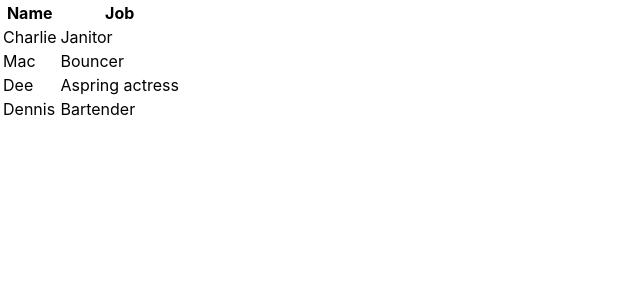
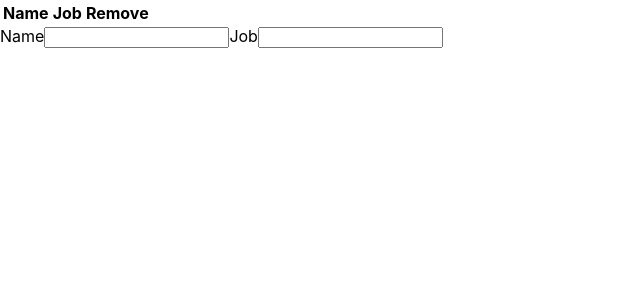
Before and after one commit to xunzou/my-react, a React (Create React App) app: page / in a window 1280 px wide. Shown: the top 300 px of the page, without its empty margins (0-640 px from the left). Built offline with nearby package versions, Linux system fonts and the light colour scheme.

Commit message:
增加form

```diff
--- a/src/app/App.js
+++ b/src/app/App.js
@@ -1,24 +1,9 @@
 import React, { Component } from 'react'
 import Table from './table'
+import Form from './Form'
 class App extends Component {
   state = {
-    characters: [
-    {
-      name: 'Charlie',
-      job: 'Janitor',
-    },
-    {
-      name: 'Mac',
-      job: 'Bouncer',
-    },
-    {
-      name: 'Dee',
-      job: 'Aspring actress',
-    },
-    {
-      name: 'Dennis',
-      job: 'Bartender',
-    }, ]
+    characters: [ ]
   };
   removeCharacter = index => {
     const { characters } = this.state
@@ -29,11 +14,15 @@
       }),
     })
   }
+  handleSubmit = character => {
+    this.setState({ characters: [...this.state.characters, character] })
+  }
   render() {
     const { characters } = this.state
     return (
       <div className="container">
       <Table characterData={characters} removeCharacter={this.removeCharacter} />
+      <Form  handleSubmit={this.handleSubmit} />
       </div>
     )
   }
--- /dev/null
+++ b/src/app/Form.js
@@ -0,0 +1,51 @@
+import React, { Component } from 'react'
+
+class Form extends Component {
+  constructor(props) {
+    super(props)
+
+
+    this.initialState = {
+      name: '',
+      job: '',
+    }
+
+
+    this.state = this.initialState
+  }
+
+  handleChange = event => {
+    const { name, value } = event.target
+
+    this.setState({
+      [name]: value,
+    })
+  }
+
+
+  render() {
+    const { name, job } = this.state;
+
+    return (
+      <form>
+        <label>Name</label>
+        <input
+          type="text"
+          name="name"
+          value={name}
+          onChange={this.handleChange} />
+        <label>Job</label>
+        <input
+          type="text"
+          name="job"
+          value={job}
+          onChange={this.handleChange} />
+      </form>
+    );
+  }
+
+
+
+}
+
+export default Form
--- a/src/app/table.js
+++ b/src/app/table.js
@@ -6,6 +6,7 @@
       <tr>
         <th>Name</th>
         <th>Job</th>
+        <th>Remove</th>
       </tr>
     </thead>
   )
@@ -17,6 +18,9 @@
       <tr key={index}>
         <td>{row.name}</td>
         <td>{row.job}</td>
+        <td>
+          <button onClick={() => props.removeCharacter(index)}>Delete</button>
+        </td>
       </tr>
     )
   })
@@ -29,7 +33,7 @@
     return (
       <table>
         <TableHeader></TableHeader>
-        <TableBody characterData={characterData}></TableBody>
+        <TableBody characterData={characterData} removeCharacter={removeCharacter}></TableBody>
       </table>
     )
   }
```
